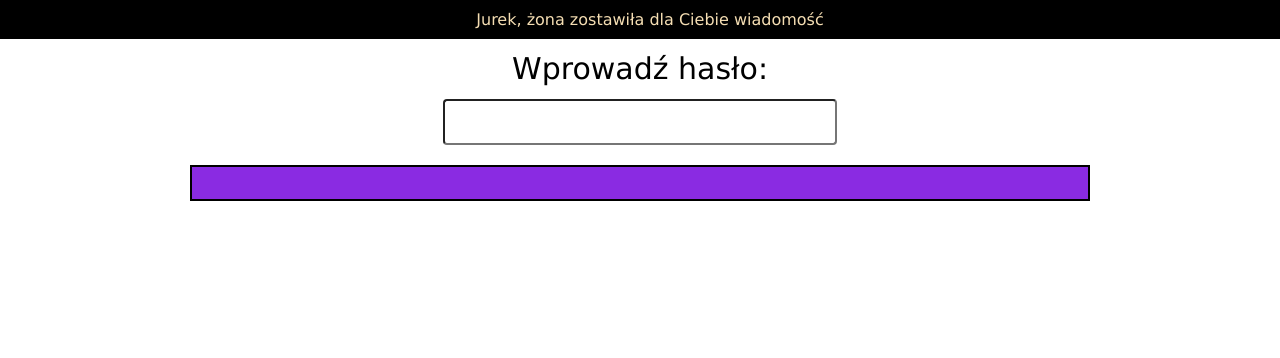
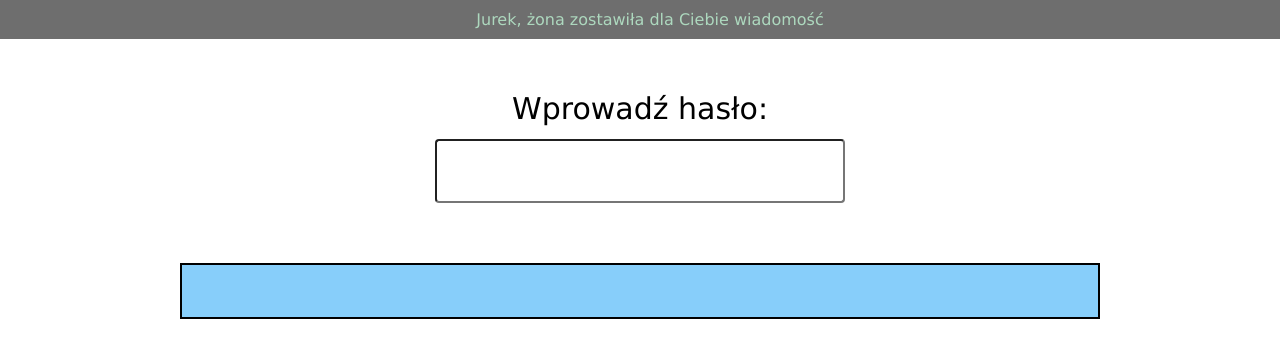
Before and after one commit to KarolinaFilipiuk/HiddenMessage, a plain HTML site: page index.html in a window 1280 px wide. Drawn offline with Linux system fonts and the light colour scheme.

Commit message:
update style.css and remove old versions

```diff
--- a/main.js
+++ b/main.js
@@ -1,12 +1,8 @@
 const input = document.getElementById("password");
 const div = document.querySelector(".message");
 
-
 const passwords = ["user", "wiosna", "Ania", "jeDeN", "DwA"]
 const messages = ["wyjechałam na zawsze", "piękna pora roku", "fajny masz styl", "Super", "działa!"]
-
-// version 2
-upperCasePasswords = passwords.map(password => password.toUpperCase())
 
 const loadingData = () => {
     let i = 0;
@@ -40,43 +36,9 @@ const loadingData = () => {
 }
 
 async function showMessage(e) {
-    // console.log(e.target.value);
-    // console.log(this.value);
-
-    // console.log(e.target);
-    // console.log(this);
-
-
-    // version 1
-    // const text = e.target.value;
-    // const id = passwords.indexOf(text)
-    // div.textContent = id != -1 ? messages[id] : "";
-
-    // version 2
-    // div.textContent = "";
-    // upperCasePasswords.forEach((password, index) => {
-    //     const input = e.target.value.toUpperCase()
-    //     if (password === input) {
-    //         div.innerHTML = messages[index];
-    //         e.target.value = "";
-    //     }
-    // })
-
-
-
     const sleep = ms => new Promise(resolve => setTimeout(resolve, ms));
     const deleteProgressBar = () => document.body.removeChild(document.getElementById("progress"))
 
-    // version 3
-    // div.textContent = "";
-    // passwords.forEach((password, index) => {
-    //     if (password.toUpperCase() === e.target.value.toUpperCase()) {
-    //         div.textContent = messages[index];
-    //         e.target.value = "";
-    //     }
-    // })
-
-    // version 4 (last)
     div.textContent = "";
     for (let i = 0; i < passwords.length; i++) {
         if (passwords[i].toUpperCase() === e.target.value.toUpperCase()) {
--- a/style.css
+++ b/style.css
@@ -4,9 +4,21 @@ body {
     text-align: center;
 }
 
-label, input {
+input {
     display: block;
-    margin: 10px auto;
+    margin: 50px auto;
+    margin-top: 10px;
+    padding: 10px;
+    height: 40px;
+    font-size: 30px;
+    line-height: 40px;
+    border-radius: 4px;
+}
+
+label {
+    display: block;
+    margin: 50px auto;
+    margin-bottom: 10px;
     height: 40px;
     font-size: 30px;
     line-height: 40px;
@@ -16,32 +28,33 @@ label, input {
 .message {
     border: 2px solid black;
     font-size: 40px;
-    margin: 20px auto;
+    margin: 60px auto;
+    padding: 10px;
     min-height: 4vh;
     width: 70vw;
-    background-color: blueviolet;
-    word-wrap: break-word
+    background-color: rgb(135,206,250);
+    word-wrap: break-word;
 }
 
 .active {
-    background-color: gray;
-    color: whitesmoke;
+    background-color: rgb(135,206,235);
+    color: rgb(250, 250, 250);
 }
 
 #welcome {
-    background-color: black;
-    color: wheat;
+    background-color: rgb(110, 110, 110);
+    color: rgb(173,216,190);
     width: 100vw;
     padding: 10px;
 }
 
 #progress {
     width: 100%;
-    background-color: aquamarine;
+    background-color: rgb(255,160,122);
 }
 
 #bar {
     width: 1%;
     height: 30px;
-    background-color: brown;
+    background-color: rgb(255,69,0);
 }
```
